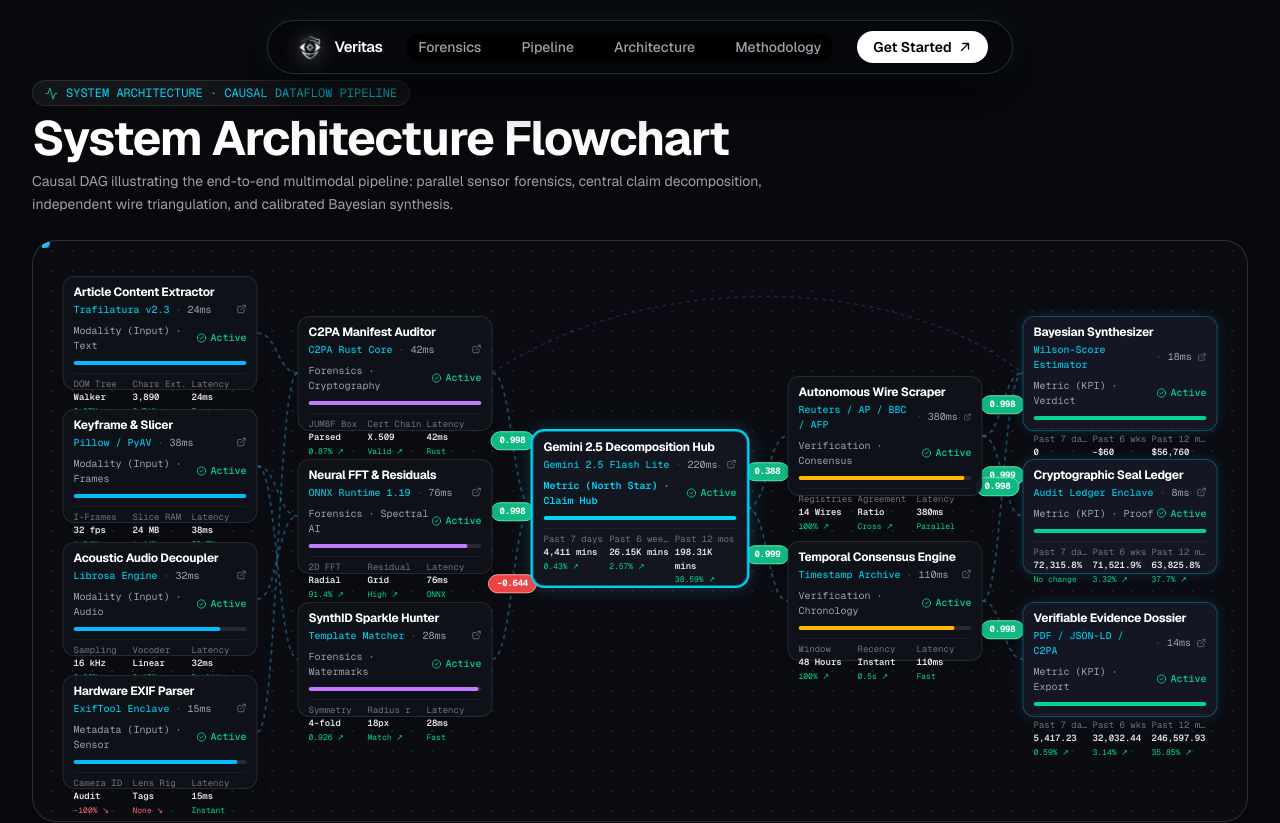
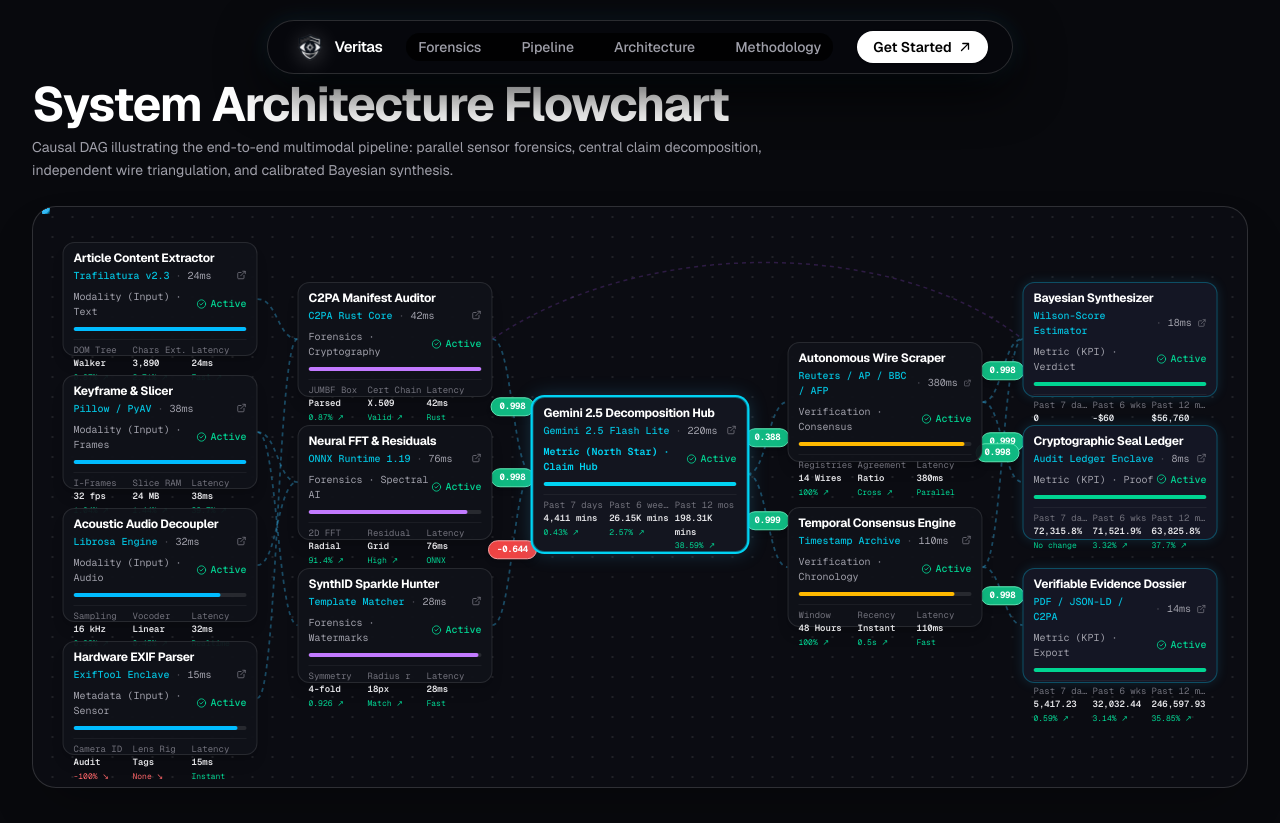
Before and after one commit to muditagrawal-alt/Deepfake-and-Fake-News-Detector, a Next.js app in the folder frontend/: page /architecture in a window 1280 px wide. Shown: the top 823 px of the page. Built offline with nearby package versions, Linux system fonts and the light colour scheme.

Commit message:
fix(ui): remove system architecture pill badge

```diff
--- a/frontend/components/Architecture3D.tsx
+++ b/frontend/components/Architecture3D.tsx
@@ -3,7 +3,6 @@
 import React, { useState, useEffect, useRef } from "react";
 import {
   CheckCircle2,
-  Activity,
   ExternalLink,
 } from "lucide-react";
 
@@ -989,10 +988,6 @@
       <div className="max-w-7xl mx-auto space-y-6 relative z-10">
         {/* Header Bar */}
         <div className="space-y-2 max-w-3xl">
-          <div className="inline-flex items-center gap-2 px-3 py-1 rounded-full bg-white/5 border border-white/10 text-xs font-mono text-cyan-400">
-            <Activity size={13} className="text-emerald-400 animate-pulse" />
-            <span>SYSTEM ARCHITECTURE · CAUSAL DATAFLOW PIPELINE</span>
-          </div>
           <h2 className="text-3xl sm:text-4xl lg:text-5xl font-bold tracking-tight text-white">
             System Architecture Flowchart
           </h2>
```
